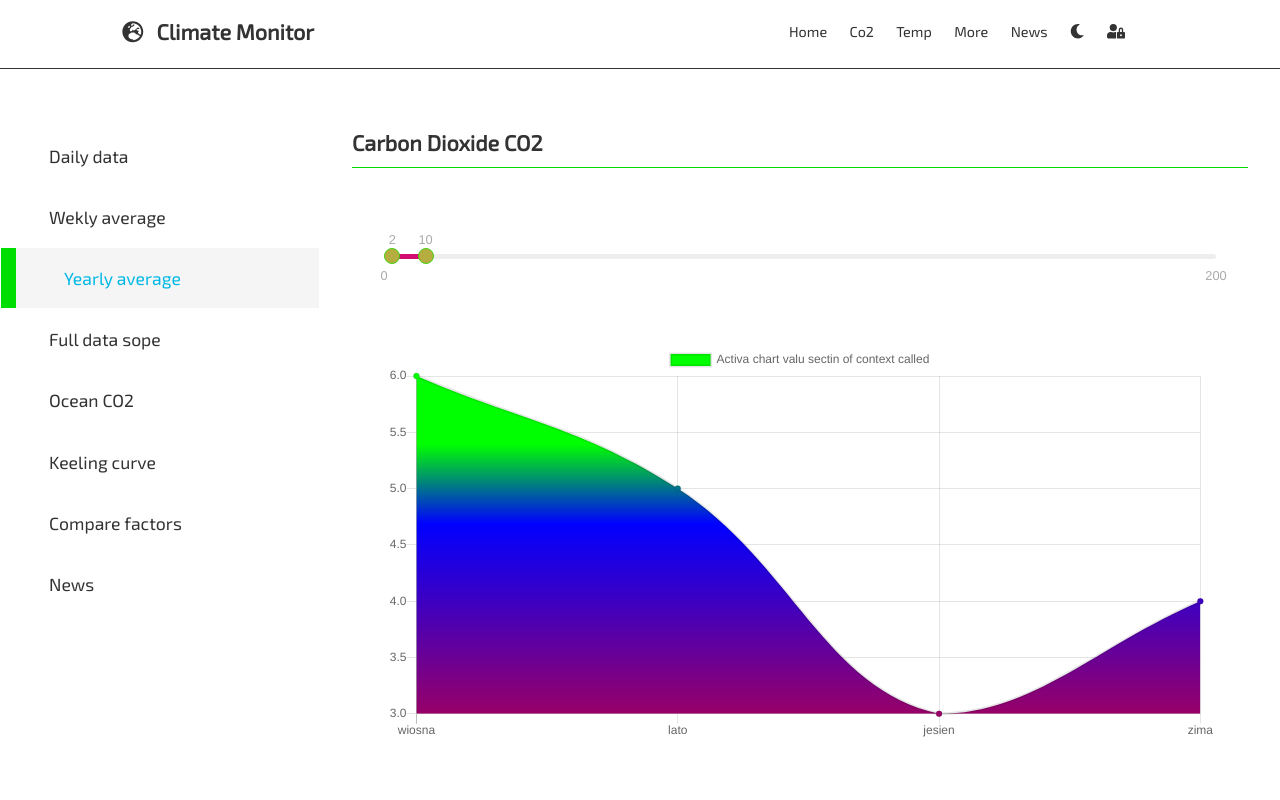
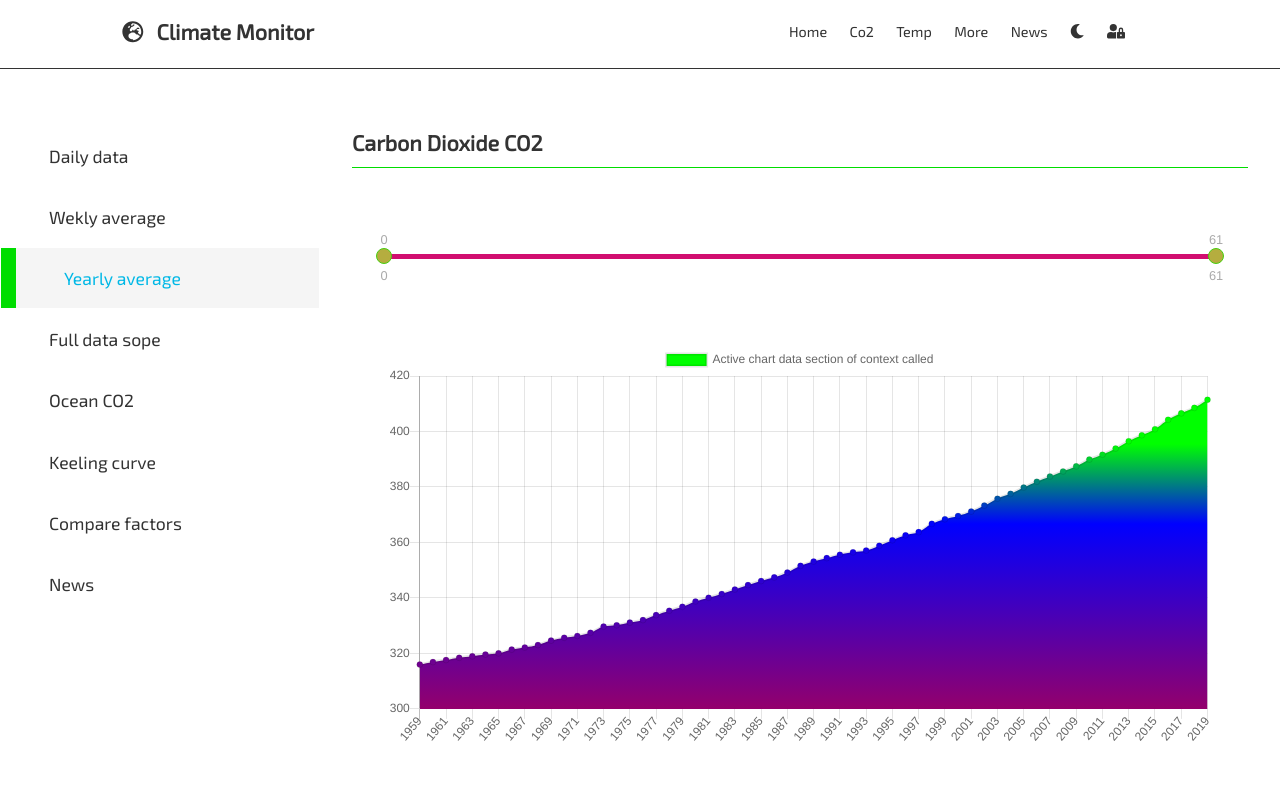
Before and after one commit to TomaszPietrzykowski/climate-monitor-archive, a React (Create React App) app: page / in a window 1280 px wide. Shown: the top 800 px of the page. Built offline with nearby package versions, Linux system fonts and the light colour scheme.

Commit message:
slider hooked with chart, zooming into data through context

```diff
--- a/src/components/CarbonChart.js
+++ b/src/components/CarbonChart.js
@@ -6,7 +6,7 @@ import { Line } from "react-chartjs-2"
 const CarbonChart = () => {
   const { isDarkMode, dark, light } = useContext(ThemeContext)
   const theme = isDarkMode ? dark : light
-  const { labels, values, title } = useContext(CarbonContext).activeChartData
+  const { labels, values, title } = useContext(CarbonContext).outputChartData
   const chartData = canvas => {
     const ctx = canvas.getContext("2d")
     const gradient = ctx.createLinearGradient(0, 500, 0, 100)
@@ -35,7 +35,7 @@ const CarbonChart = () => {
         padding: "2rem"
       }}
     >
-      <Line data={chartData} height="400" options={chartOptions} />
+      <Line data={chartData} height={400} options={chartOptions} />
     </div>
   )
 }
--- a/src/components/CarbonChartSlider.js
+++ b/src/components/CarbonChartSlider.js
@@ -1,31 +1,31 @@
-import React from "react"
+import React, { useContext, useState } from "react"
 import InputRange from "react-input-range"
 import "./CarbonChartSlider.css"
+import { CarbonContext } from "../contexts/CarbonContext"
 
-class CarbonChartSlider extends React.Component {
-  constructor(props) {
-    super(props)
+const CarbonChartSlider = () => {
+  const { activeChartData, updateActiveValues } = useContext(CarbonContext)
 
-    this.state = {
-      value: { min: 2, max: 10 }
+  // const updateChart = (value) => {
+  let initialRange = { min: 0, max: activeChartData.labels.length }
+  const [value, setValue] = useState({ min: 0, max: initialRange.max })
+  const updateZoom = value => {
+    setValue(value)
+    updateActiveValues(value)
   }
-  }
-
-  render() {
   return (
     <div
       className="slider"
       style={{ padding: "1rem 2.5rem", margin: "1.5rem" }}
     >
       <InputRange
-          maxValue={200}
+        maxValue={initialRange.max}
         minValue={0}
-          value={this.state.value}
-          onChange={value => this.setState({ value })}
+        value={value}
+        onChange={value => updateZoom(value)}
       />
     </div>
   )
 }
-}
 
 export default CarbonChartSlider
--- a/src/contexts/CarbonContext.js
+++ b/src/contexts/CarbonContext.js
@@ -483,15 +483,281 @@ class CarbonContexProvider extends Component {
       ]
     },
     activeChartData: {
-      labels: ["wiosna", "lato", "jesien", "zima"],
-      values: [6, 5, 3, 4],
-      title: "Activa chart valu sectin of context called"
+      labels: [
+        1959,
+        1960,
+        1961,
+        1962,
+        1963,
+        1964,
+        1965,
+        1966,
+        1967,
+        1968,
+        1969,
+        1970,
+        1971,
+        1972,
+        1973,
+        1974,
+        1975,
+        1976,
+        1977,
+        1978,
+        1979,
+        1980,
+        1981,
+        1982,
+        1983,
+        1984,
+        1985,
+        1986,
+        1987,
+        1988,
+        1989,
+        1990,
+        1991,
+        1992,
+        1993,
+        1994,
+        1995,
+        1996,
+        1997,
+        1998,
+        1999,
+        2000,
+        2001,
+        2002,
+        2003,
+        2004,
+        2005,
+        2006,
+        2007,
+        2008,
+        2009,
+        2010,
+        2011,
+        2012,
+        2013,
+        2014,
+        2015,
+        2016,
+        2017,
+        2018,
+        2019
+      ],
+      values: [
+        315.97,
+        316.91,
+        317.64,
+        318.45,
+        318.99,
+        319.62,
+        320.04,
+        321.38,
+        322.16,
+        323.04,
+        324.62,
+        325.68,
+        326.32,
+        327.45,
+        329.68,
+        330.18,
+        331.11,
+        332.04,
+        333.83,
+        335.4,
+        336.84,
+        338.75,
+        340.11,
+        341.45,
+        343.05,
+        344.65,
+        346.12,
+        347.42,
+        349.19,
+        351.57,
+        353.12,
+        354.39,
+        355.61,
+        356.45,
+        357.1,
+        358.83,
+        360.82,
+        362.61,
+        363.73,
+        366.7,
+        368.38,
+        369.55,
+        371.14,
+        373.28,
+        375.8,
+        377.52,
+        379.8,
+        381.9,
+        383.79,
+        385.6,
+        387.43,
+        389.9,
+        391.65,
+        393.85,
+        396.52,
+        398.65,
+        400.83,
+        404.24,
+        406.55,
+        408.52,
+        411.44
+      ]
+    },
+    outputChartData: {
+      labels: [
+        1959,
+        1960,
+        1961,
+        1962,
+        1963,
+        1964,
+        1965,
+        1966,
+        1967,
+        1968,
+        1969,
+        1970,
+        1971,
+        1972,
+        1973,
+        1974,
+        1975,
+        1976,
+        1977,
+        1978,
+        1979,
+        1980,
+        1981,
+        1982,
+        1983,
+        1984,
+        1985,
+        1986,
+        1987,
+        1988,
+        1989,
+        1990,
+        1991,
+        1992,
+        1993,
+        1994,
+        1995,
+        1996,
+        1997,
+        1998,
+        1999,
+        2000,
+        2001,
+        2002,
+        2003,
+        2004,
+        2005,
+        2006,
+        2007,
+        2008,
+        2009,
+        2010,
+        2011,
+        2012,
+        2013,
+        2014,
+        2015,
+        2016,
+        2017,
+        2018,
+        2019
+      ],
+      values: [
+        315.97,
+        316.91,
+        317.64,
+        318.45,
+        318.99,
+        319.62,
+        320.04,
+        321.38,
+        322.16,
+        323.04,
+        324.62,
+        325.68,
+        326.32,
+        327.45,
+        329.68,
+        330.18,
+        331.11,
+        332.04,
+        333.83,
+        335.4,
+        336.84,
+        338.75,
+        340.11,
+        341.45,
+        343.05,
+        344.65,
+        346.12,
+        347.42,
+        349.19,
+        351.57,
+        353.12,
+        354.39,
+        355.61,
+        356.45,
+        357.1,
+        358.83,
+        360.82,
+        362.61,
+        363.73,
+        366.7,
+        368.38,
+        369.55,
+        371.14,
+        373.28,
+        375.8,
+        377.52,
+        379.8,
+        381.9,
+        383.79,
+        385.6,
+        387.43,
+        389.9,
+        391.65,
+        393.85,
+        396.52,
+        398.65,
+        400.83,
+        404.24,
+        406.55,
+        408.52,
+        411.44
+      ],
+      title: "Active chart data section of context called"
     }
   }
-
+  updateActiveValues = value => {
+    const initialLabels = this.state.yearlyCarbon.labels
+    const initialValues = this.state.yearlyCarbon.values
+    let outputLabels = initialLabels.slice(value.min, value.max)
+    let outputValues = initialValues.slice(value.min, value.max)
+    this.setState({
+      outputChartData: {
+        labels: outputLabels,
+        values: outputValues,
+        title: this.state.activeChartData.title
+      }
+    })
+  }
   render() {
     return (
-      <CarbonContext.Provider value={{ ...this.state }}>
+      <CarbonContext.Provider
+        value={{ ...this.state, updateActiveValues: this.updateActiveValues }}
+      >
         {this.props.children}
       </CarbonContext.Provider>
     )
```
Lines whose indentation alone changed are shown as unchanged.
